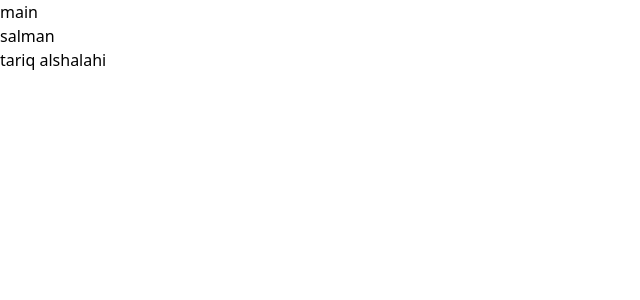
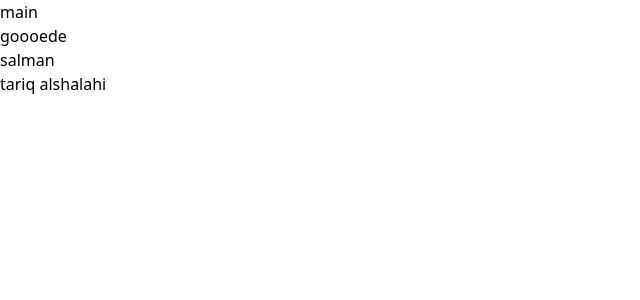
Before and after one commit to Tariq-SOF/test-project, a React (Vite) app: page / in a window 1280 px wide. Shown: the top 300 px of the page, without its empty margins (0-640 px from the left). Built offline with nearby package versions, Linux system fonts and the light colour scheme.

Commit message:
add new commt

```diff
--- a/src/Components/Home.jsx
+++ b/src/Components/Home.jsx
@@ -6,6 +6,9 @@ function Home() {
   <div>
     main
   </div>
+
+
+  <div>goooede</div>
 
   <div>
     salman
```
